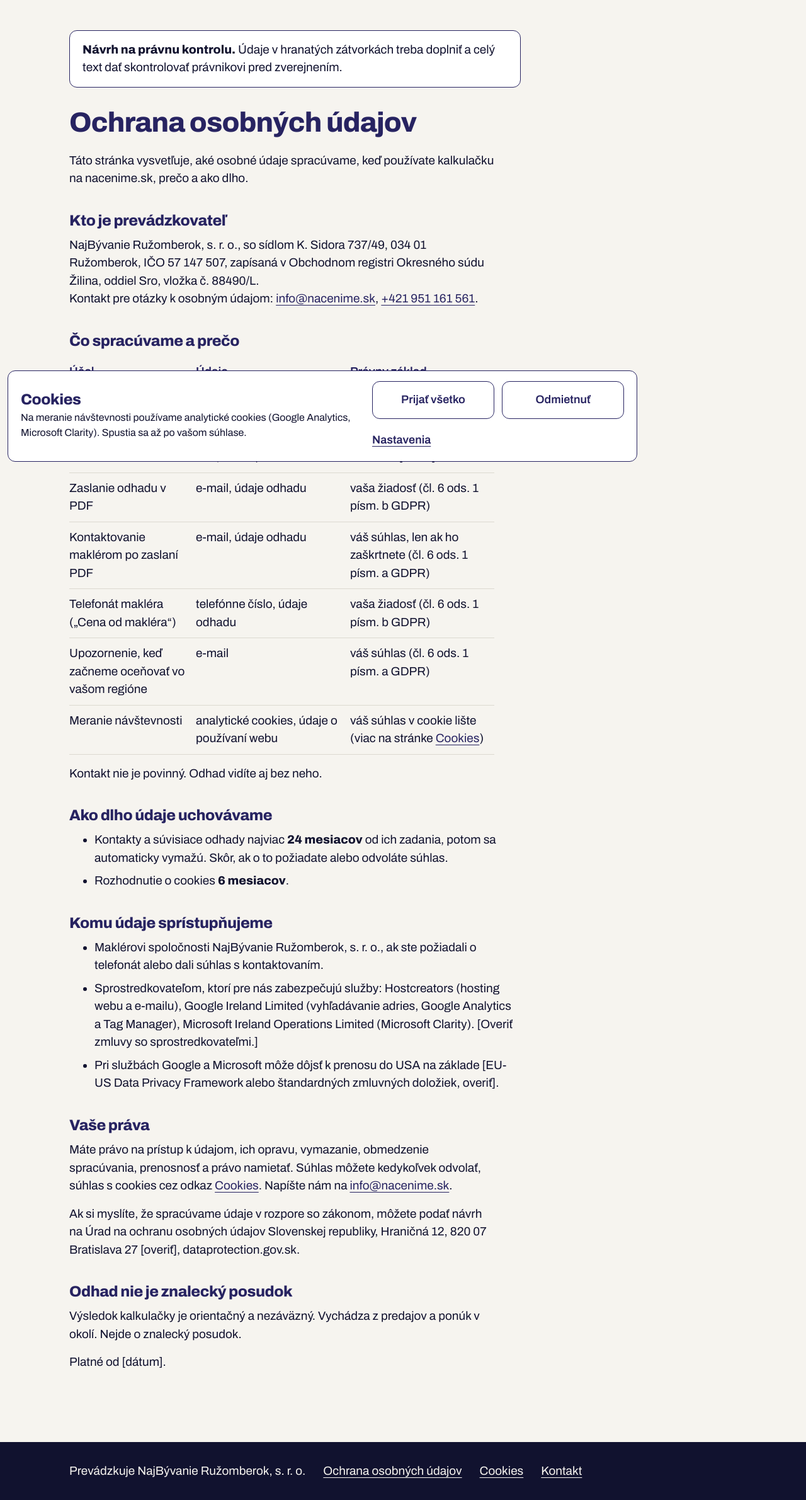
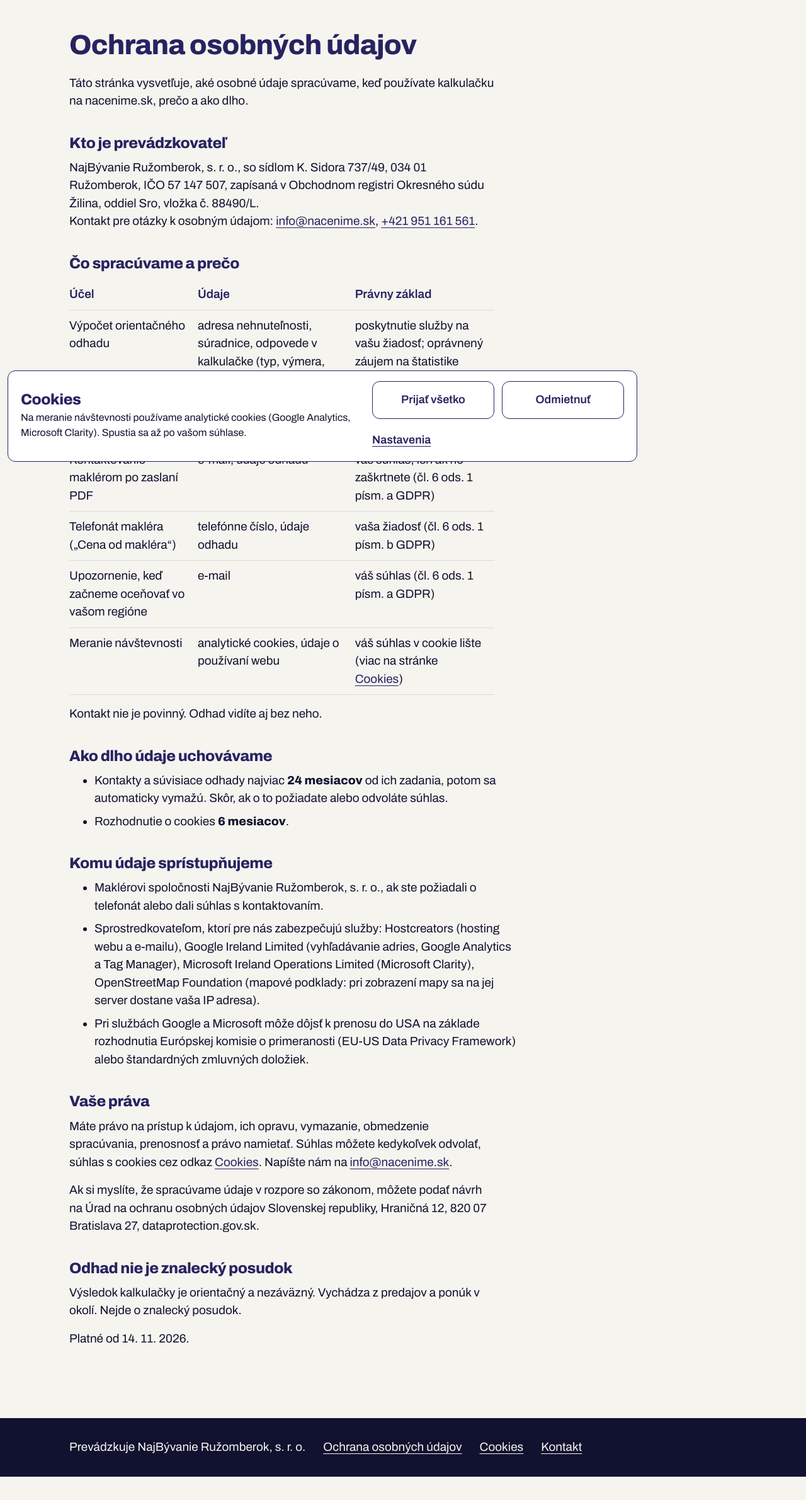
Before and after one commit to jansidor/nacenime, a PHP site: page /ochrana-osobnych-udajov.html in a window 1280 px wide. Shown: the part 55-2436 px from the top of the page at 63% size. After the commit the page ends 2399 px from the top, so only its background shows below. Run offline with PHP 8.4, Linux system fonts and the light colour scheme.

Commit message:
Právne stránky: finálne znenie po schválení právnikom
Odstránené noindex a rámček o právnej kontrole, doplnený dátum platnosti 14. 11. 2026, vyriešené značky [overiť], doplnený OpenStreetMap medzi príjemcov údajov, stránky pridané do sitemap.xml.

Co-Authored-By: Claude Sonnet 5.5 <noreply@anthropic.com>
Claude-Session: https://claude.ai/code/session_01XKEP7Di9fwNVVUkXLwochk

```diff
--- a/design_handoff_nacenime/kontakt.html
+++ b/design_handoff_nacenime/kontakt.html
@@ -4,7 +4,6 @@
 <meta charset="utf-8">
 <meta name="viewport" content="width=device-width, initial-scale=1">
 <title>Kontakt | nacenime.sk</title>
-<meta name="robots" content="noindex">
 <link rel="icon" href="./favicon.svg" type="image/svg+xml">
 <link rel="preconnect" href="https://fonts.googleapis.com">
 <link href="https://fonts.googleapis.com/css2?family=Archivo:wght@400;600;800&display=swap&subset=latin-ext" rel="stylesheet">
@@ -14,12 +13,11 @@
 <body>
 <header><a class="logo" href="./">nacenime.sk</a></header>
 <main>
-<div class="navrh"><strong>Návrh na právnu kontrolu.</strong> Údaje v hranatých zátvorkách treba doplniť a celý text dať skontrolovať právnikovi pred zverejnením.</div>
 <h1>Kontakt</h1>
 <p>Web nacenime.sk prevádzkuje <strong>NajBývanie Ružomberok, s. r. o.</strong></p>
 <ul>
 <li>Sídlo: K. Sidora 737/49, 034 01 Ružomberok</li>
-<li>Kancelária: Podhora 1330/48, 034 01 Ružomberok [overiť]</li>
+<li>Kancelária: Podhora 1330/48, 034 01 Ružomberok</li>
 <li>IČO: 57 147 507, DIČ: 2122590635</li>
 <li>Zápis: Obchodný register Okresného súdu Žilina, oddiel Sro, vložka č. 88490/L</li>
 <li>E-mail: <a href="mailto:info@nacenime.sk">info@nacenime.sk</a></li>
--- a/design_handoff_nacenime/ochrana-osobnych-udajov.html
+++ b/design_handoff_nacenime/ochrana-osobnych-udajov.html
@@ -4,7 +4,6 @@
 <meta charset="utf-8">
 <meta name="viewport" content="width=device-width, initial-scale=1">
 <title>Ochrana osobných údajov | nacenime.sk</title>
-<meta name="robots" content="noindex">
 <link rel="icon" href="./favicon.svg" type="image/svg+xml">
 <link rel="preconnect" href="https://fonts.googleapis.com">
 <link href="https://fonts.googleapis.com/css2?family=Archivo:wght@400;600;800&display=swap&subset=latin-ext" rel="stylesheet">
@@ -14,7 +13,6 @@
 <body>
 <header><a class="logo" href="./">nacenime.sk</a></header>
 <main>
-<div class="navrh"><strong>Návrh na právnu kontrolu.</strong> Údaje v hranatých zátvorkách treba doplniť a celý text dať skontrolovať právnikovi pred zverejnením.</div>
 <h1>Ochrana osobných údajov</h1>
 <p>Táto stránka vysvetľuje, aké osobné údaje spracúvame, keď používate kalkulačku na nacenime.sk, prečo a ako dlho.</p>
 
@@ -25,7 +23,7 @@ Kontakt pre otázky k osobným údajom: <a href="mailto:info@nacenime.sk">info@n
 <h2>Čo spracúvame a prečo</h2>
 <table>
 <tr><th>Účel</th><th>Údaje</th><th>Právny základ</th></tr>
-<tr><td>Výpočet orientačného odhadu</td><td>adresa nehnuteľnosti, súradnice, odpovede v kalkulačke (typ, výmera, stav, dôvod)</td><td>poskytnutie služby na vašu žiadosť; oprávnený záujem na štatistike odhadov [overiť]</td></tr>
+<tr><td>Výpočet orientačného odhadu</td><td>adresa nehnuteľnosti, súradnice, odpovede v kalkulačke (typ, výmera, stav, dôvod)</td><td>poskytnutie služby na vašu žiadosť; oprávnený záujem na štatistike odhadov</td></tr>
 <tr><td>Zaslanie odhadu v PDF</td><td>e-mail, údaje odhadu</td><td>vaša žiadosť (čl. 6 ods. 1 písm. b GDPR)</td></tr>
 <tr><td>Kontaktovanie maklérom po zaslaní PDF</td><td>e-mail, údaje odhadu</td><td>váš súhlas, len ak ho zaškrtnete (čl. 6 ods. 1 písm. a GDPR)</td></tr>
 <tr><td>Telefonát makléra („Cena od makléra“)</td><td>telefónne číslo, údaje odhadu</td><td>vaša žiadosť (čl. 6 ods. 1 písm. b GDPR)</td></tr>
@@ -43,17 +41,17 @@ Kontakt pre otázky k osobným údajom: <a href="mailto:info@nacenime.sk">info@n
 <h2>Komu údaje sprístupňujeme</h2>
 <ul>
 <li>Maklérovi spoločnosti NajBývanie Ružomberok, s. r. o., ak ste požiadali o telefonát alebo dali súhlas s kontaktovaním.</li>
-<li>Sprostredkovateľom, ktorí pre nás zabezpečujú služby: Hostcreators (hosting webu a e-mailu), Google Ireland Limited (vyhľadávanie adries, Google Analytics a Tag Manager), Microsoft Ireland Operations Limited (Microsoft Clarity). [Overiť zmluvy so sprostredkovateľmi.]</li>
-<li>Pri službách Google a Microsoft môže dôjsť k prenosu do USA na základe [EU-US Data Privacy Framework alebo štandardných zmluvných doložiek, overiť].</li>
+<li>Sprostredkovateľom, ktorí pre nás zabezpečujú služby: Hostcreators (hosting webu a e-mailu), Google Ireland Limited (vyhľadávanie adries, Google Analytics a Tag Manager), Microsoft Ireland Operations Limited (Microsoft Clarity), OpenStreetMap Foundation (mapové podklady: pri zobrazení mapy sa na jej server dostane vaša IP adresa).</li>
+<li>Pri službách Google a Microsoft môže dôjsť k prenosu do USA na základe rozhodnutia Európskej komisie o primeranosti (EU-US Data Privacy Framework) alebo štandardných zmluvných doložiek.</li>
 </ul>
 
 <h2>Vaše práva</h2>
 <p>Máte právo na prístup k údajom, ich opravu, vymazanie, obmedzenie spracúvania, prenosnosť a právo namietať. Súhlas môžete kedykoľvek odvolať, súhlas s cookies cez odkaz <a href="./cookies.html">Cookies</a>. Napíšte nám na <a href="mailto:info@nacenime.sk">info@nacenime.sk</a>.</p>
-<p>Ak si myslíte, že spracúvame údaje v rozpore so zákonom, môžete podať návrh na Úrad na ochranu osobných údajov Slovenskej republiky, Hraničná 12, 820 07 Bratislava 27 [overiť], dataprotection.gov.sk.</p>
+<p>Ak si myslíte, že spracúvame údaje v rozpore so zákonom, môžete podať návrh na Úrad na ochranu osobných údajov Slovenskej republiky, Hraničná 12, 820 07 Bratislava 27, dataprotection.gov.sk.</p>
 
 <h2>Odhad nie je znalecký posudok</h2>
 <p>Výsledok kalkulačky je orientačný a nezáväzný. Vychádza z predajov a ponúk v okolí. Nejde o znalecký posudok.</p>
-<p>Platné od [dátum].</p>
+<p>Platné od 14. 11. 2026.</p>
 </main>
 <footer><div>
 <span>Prevádzkuje NajBývanie Ružomberok, s. r. o.</span>
--- a/design_handoff_nacenime/pravne.css
+++ b/design_handoff_nacenime/pravne.css
@@ -14,7 +14,6 @@ h1 { font: 800 clamp(32px, 5vw, 44px)/1.05 'Archivo', sans-serif; letter-spacing
 h2 { font: 800 24px/1.05 'Archivo', sans-serif; letter-spacing: -0.02em; color: #272361; margin: 40px 0 12px; }
 p, ul { margin: 0 0 16px; }
 li { margin-bottom: 8px; }
-.navrh { border: 1.5px solid #272361; border-radius: 12px; padding: 16px 20px; background: #fff; margin-bottom: 32px; }
 table { border-collapse: collapse; width: 100%; max-width: 62ch; margin-bottom: 16px; }
 th, td { text-align: left; vertical-align: top; padding: 10px 12px 10px 0; border-bottom: 1.5px solid #dcd9d0; }
 th { font-weight: 600; color: #272361; }
```
Also changed, not shown: design_handoff_nacenime/cookies.html (+3 -5 lines), design_handoff_nacenime/sitemap.xml (+9 -0 lines).
